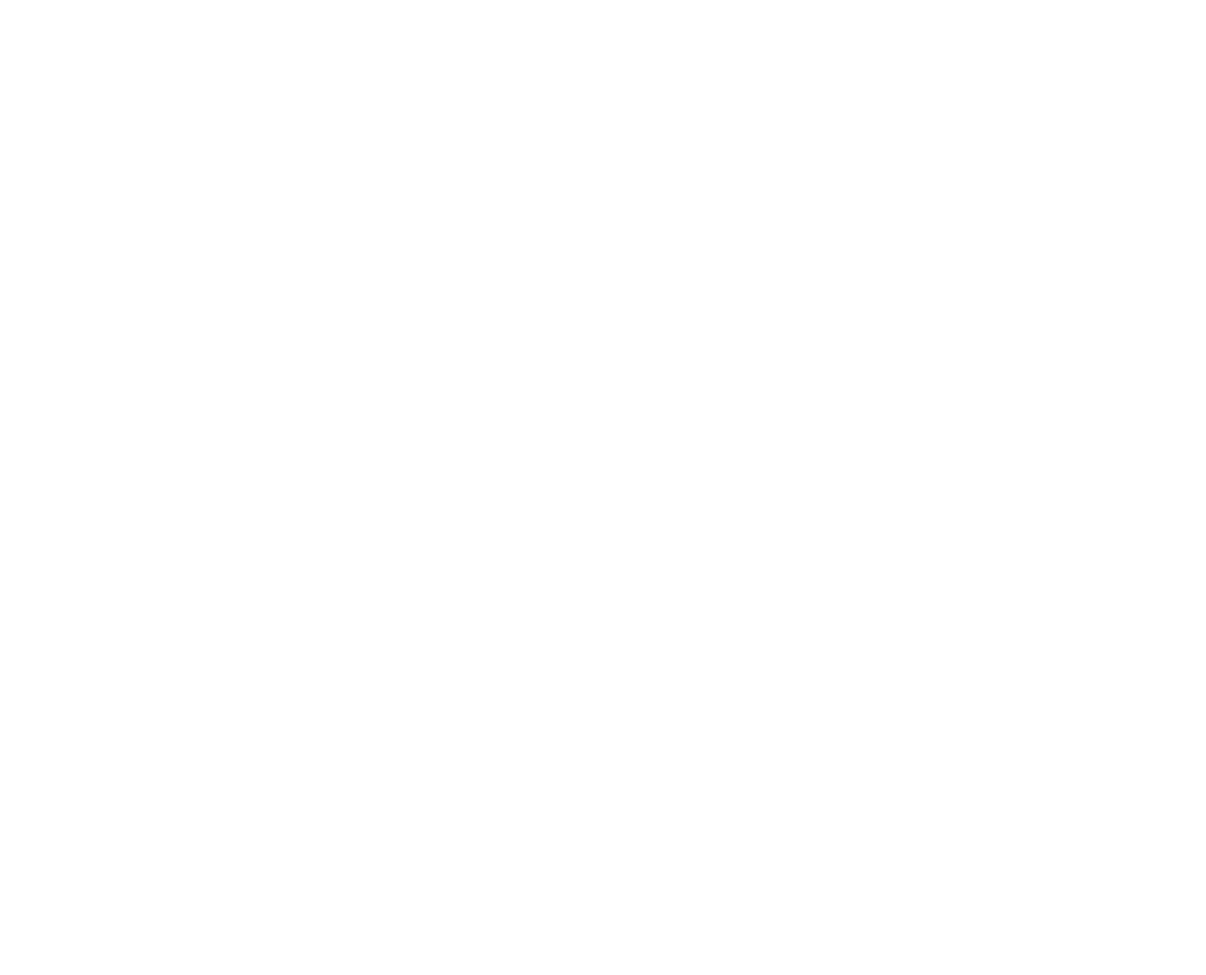
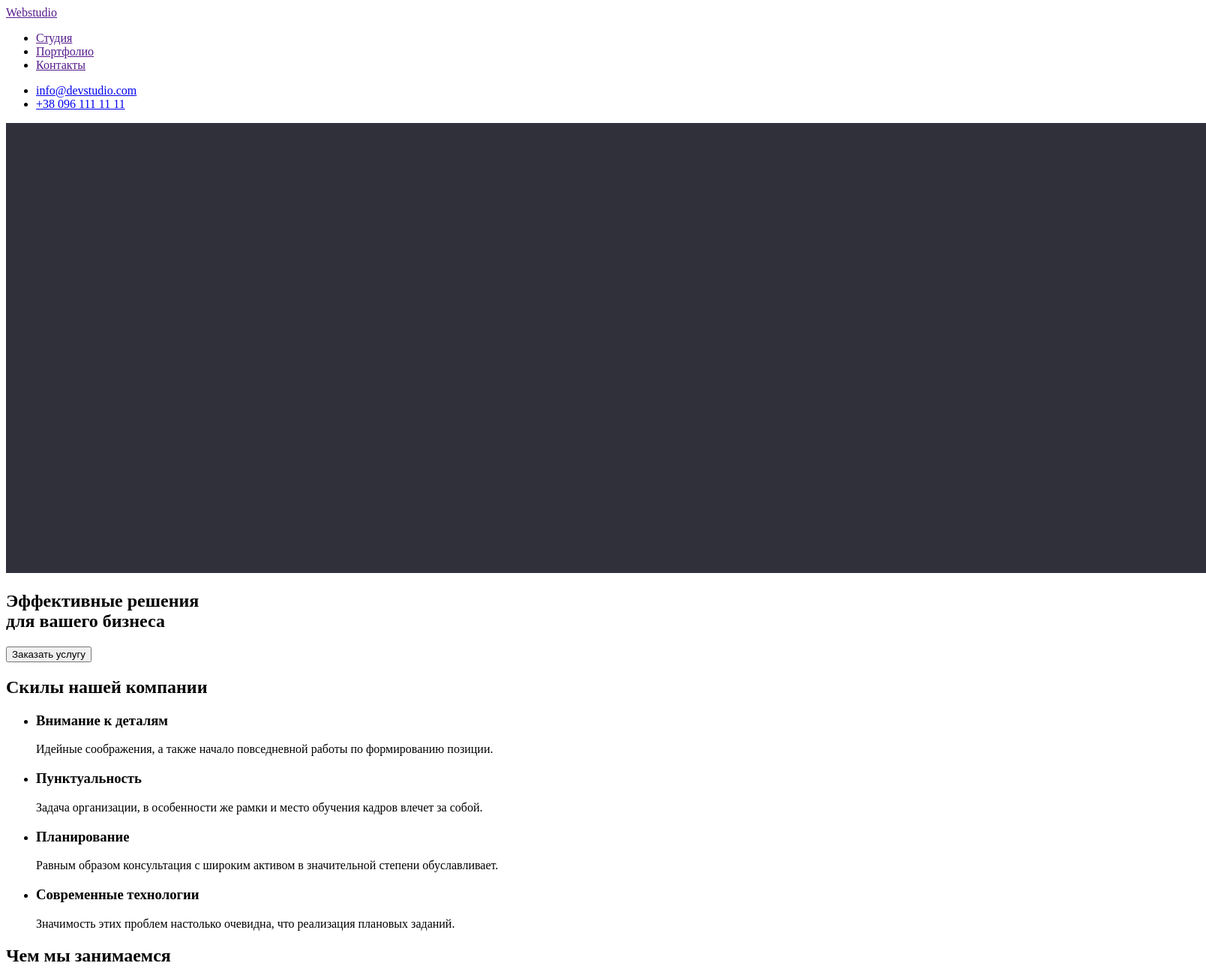
Before and after one commit to KR2504/goit-markup-hw-01, a plain HTML site: page index.html in a window 1280 px wide. Shown: the top 1300 px of the page at 75% size, 1608 px wide, since content can reach past the window. Before the commit the page ends 800 px from the top, so only its background shows below. Drawn offline with Linux system fonts and the light colour scheme.

Commit message:
HTML разметка вебстудии

```diff
--- a/index.html
+++ b/index.html
@@ -1,12 +1,83 @@
 <!DOCTYPE html>
-<html lang="en">
+<html lang="ru">
 <head>
     <meta charset="UTF-8">
     <meta http-equiv="X-UA-Compatible" content="IE=edge">
     <meta name="viewport" content="width=device-width, initial-scale=1.0">
-    <title>Document</title>
+    <title>Webstudio</title>
 </head>
 <body>
-
+  <!-- Шапка страницы -->
+  <header>
+      <nav>
+     <a href="" lang="en"> Webstudio</a>
+     <ul>
+         <li><a href="">Студия</a></li>
+         <li><a href="">Портфолио</a></li>
+         <li><a href="">Контакты</a></li>
+     </ul>
+    </nav>
+    <ul>
+    <li><a href="mailto:info@devstudio.com">info@devstudio.com</a></li>
+    <li><a href="tel:+38 096 111 11 11">+38 096 111 11 11</a></li>
+    </ul>
+  </header>
+<!-- Уникальный контент страницы -->
+  <main>
+    <section>
+      <img src="./images/Bg.jpg" width="1600" height="600" alt="banner">
+      <h1>Эффективные решения <br/>для вашего бизнеса</h1>
+      <button type="button">Заказать услугу</button>
+    </section>
+    <section>
+      <h2>Скилы нашей компании</h2>
+      <ul>
+        <li>
+          <h3>Внимание к деталям</h3>
+          <p>Идейные соображения, а также начало повседневной работы по формированию позиции.</p>
+        </li>
+        <li>
+          <h3>Пунктуальность</h3>
+          <p>Задача организации, в особенности же рамки и место обучения кадров влечет за собой.</p>
+        </li>
+        <li>
+          <h3>Планирование</h3>
+          <p>Равным образом консультация с широким активом в значительной степени обуславливает.</p>
+        </li>
+        <li>
+          <h3>Современные технологии</h3>
+          <p>Значимость этих проблем настолько очевидна, что реализация плановых заданий.</p>
+        </li>
+      </ul>
+    </section>
+    <section>
+      <h2>Чем мы занимаемся</h2>
+      <ul>
+        <li><img src="./images/box 1.jpg"alt="personal computer" width="370" height="294"></li>
+        <li><img src="./images/box 2.jpg" alt="mobile app" width="370" height="294"></li>
+        <li><img src="./images/img0.jpg" alt="tablet" width="370" height="294"></li>
+      </ul>
+    </section>
+    <section>
+      <h2>Наша команда</h2>
+      <ul>
+        <li><img src="./images/img.jpg" alt="Игорь Демьяненко" width="270" height="260"> <h3>Игорь Демьяненко</h3><p>Product Designer</p></li>
+        <li><img src="./images/img (1).jpg" alt="Ольга Репина" width="270" height="260"><h3>Ольга Репина</h3><p>Frontend Developer</p></li>
+        <li><img src="./images/img (2).jpg" alt="Николай Тарасов" width="270" height="260"><h3>Николай Тарасов</h3><p>Marketing</p></li>
+        <li><img src="./images/img (3).jpg" alt="Михаил Ермаков" width="270" height="260"><h3>Михаил Ермаков</h3><p>UI Designer</p></li>
+      </ul>
+    </section>
+  </main>
+  <!-- Подвал -->
+  <footer>
+    <a href="" lang="en">Webstudio</a>
+    <address>
+      <ul>
+      <li>г. Киев, пр-т Леси Украинки, 26</li>
+      <li><a href="mailto:info@example.com">info@example.com</a></li>
+      <li><a href="tel:+38 099 111 11 11">+38 099 111 11 11</a></li>
+      </ul>
+    </address>
+  </footer>
 </body>
 </html>
```
Also changed, not shown: images/Bg.jpg (added), images/box 1.jpg (added), images/box 2.jpg (added), images/img (1).jpg (added), images/img (2).jpg (added), images/img (3).jpg (added), images/img.jpg (added), images/img0.jpg (added).
